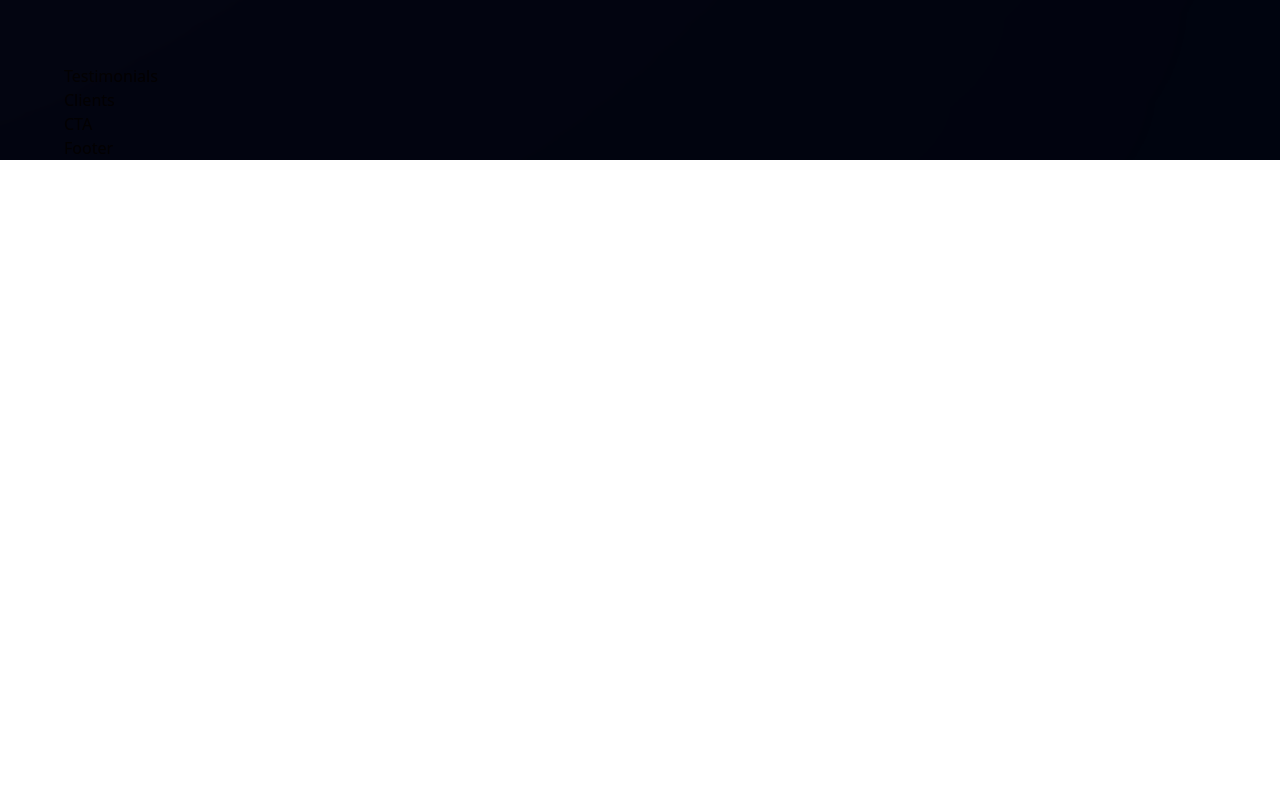
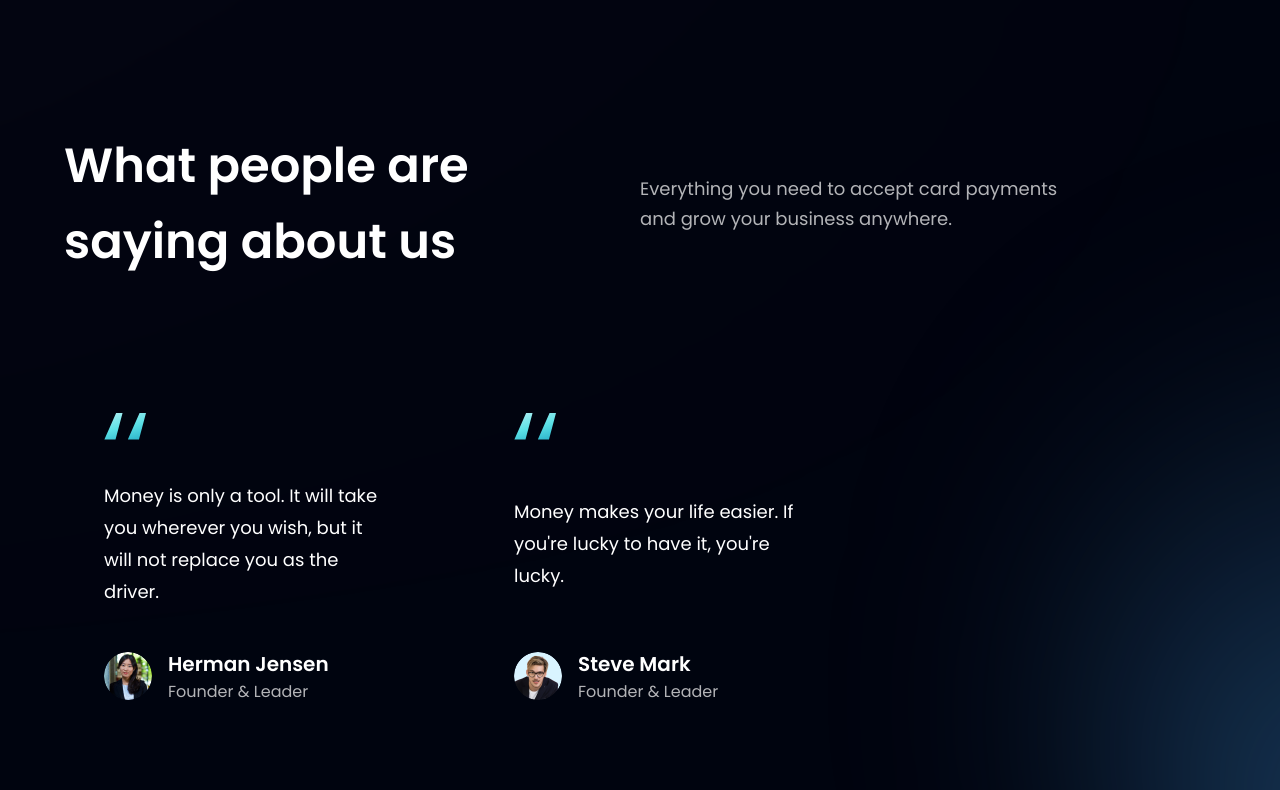
Before and after one commit to feliciahmq/bank-landing-page, a React (Vite) app: page / in a window 1280 px wide. Shown: the part 2710-3500 px from the top of the page. Before the commit the page ends 2870 px from the top, so only its background shows below. Built offline with nearby package versions, Linux system fonts and the light colour scheme.

Commit message:
Testimonials section

```diff
--- a/src/components/FeedbackCard.jsx
+++ b/src/components/FeedbackCard.jsx
@@ -1,9 +1,25 @@
-import React from 'react'
+import { quotes } from '../assets';
 
-const FeedbackCard = () => {
-  return (
-    <div>FeedbackCard</div>
+const FeedbackCard = ({ content, name, title, img }) => (
+    <div className="flex justify-between flex-col px-10 py-12
+      rounded-[20px] max-w-[370px] md:mr-10 sm:mr-5 mr-0 my-5 feedback-card">
+      <img src={quotes} alt="double_quotes" className="w-[42px] h-[27px] object-contain" />
+      <p className="font-poppins font-normal text-[18px] leading-[32px] text-white my-10">
+        {content}
+      </p>
+
+      <div className="flex flex-row items-center">
+        <img src={img} alt={name} className="w-[48px] h-[48px] rounded-full" />
+        <div className="flex flex-col ml-4">
+          <h4 className="font-poppins font-semibold text-[20px] leading-[32px] text-white">
+            {name}
+          </h4>
+          <p className="font-poppins font-normal text-[16px] leading-[24px] text-dimWhite">
+            {title}
+          </p>
+        </div>
+      </div>
+    </div>
   )
-}
 
 export default FeedbackCard
--- a/src/components/Testimonials.jsx
+++ b/src/components/Testimonials.jsx
@@ -1,9 +1,33 @@
-import React from 'react'
+import { feedback } from '../constants';
+import styles from '../style';
+import FeedbackCard from './FeedbackCard';
 
-const Testimonials = () => {
-  return (
-    <div>Testimonials</div>
+const Testimonials = () => (
+    <section id="clients"
+      className={`${styles.paddingY} ${styles.flexCenter} flex-col relative`}>
+      {}
+      <div className="absolute z-[0] w-[60%] h-[60%] -right-[50%] rounded-full blue__gradient" />
+
+      <div className="w-full flex justify-between items-center md:flex-row flex-col sm:mb-16 mb-6 relative z-[1]">
+        <h1 className={styles.heading2}>
+          What people are <br className="sm:block hidden"/>
+          saying about us
+        </h1>
+        <div className="w-full md:mt-0 mt-6">
+          <p className={`${styles.paragraph} text-left max-w-[450px]`}>
+            Everything you need to accept card payments and grow your
+            business anywhere.
+          </p>
+        </div>
+      </div>
+
+      <div className="flex flex-wrap sm:justify-start justify-center w-full feedback-container relative z-[1]">
+        {feedback.map((card) => (
+          <FeedbackCard key={card.id} {...card} />
+        ))}
+      </div>
+
+    </section>
   )
-}
 
 export default Testimonials
```
